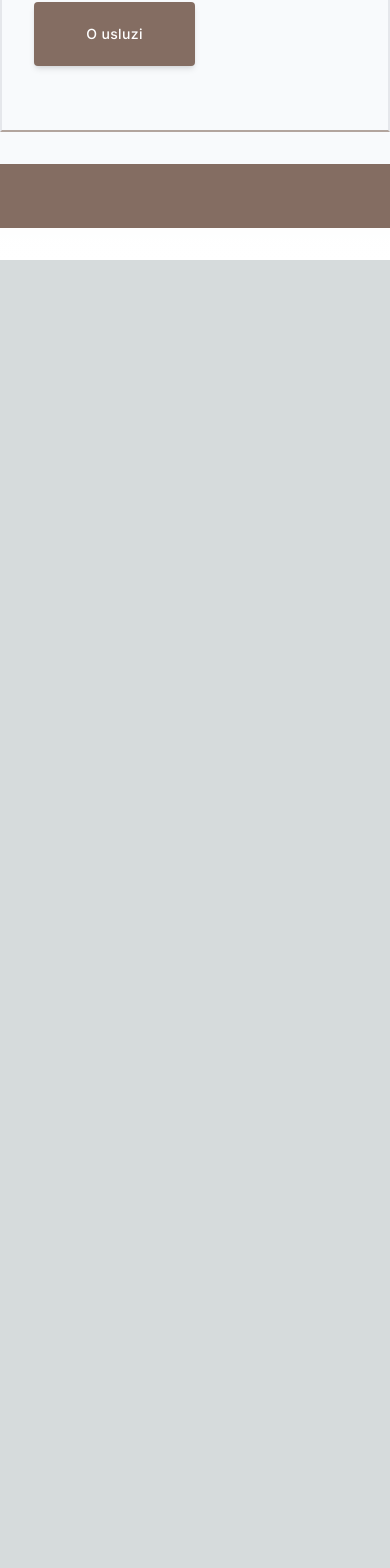
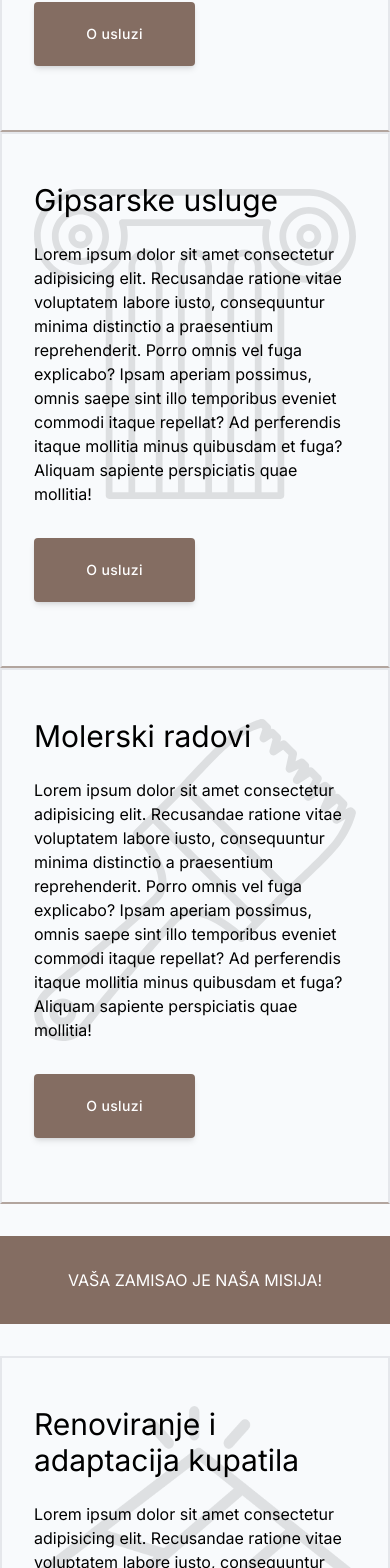
Before and after one commit to cehicm/ma-si-hausmajstor, a Next.js app: page /usluge in a window 390 px wide. Shown: the part 1538-3106 px from the top of the page. Before the commit the page ends 1798 px from the top, so only its background shows below. Built offline with nearby package versions, Linux system fonts and the light colour scheme.

Commit message:
Update service page components, styles

```diff
--- a/src/pages/usluge.js
+++ b/src/pages/usluge.js
@@ -4,6 +4,10 @@ import Image from "next/image";
 import heroImg from "../../public/images/usluge-hero.jpg";
 import waterIcon from "../../public/images/icons/water-icon.svg";
 import thunderIcon from "../../public/images/icons/thunder.svg";
+import columnImage from "../../public/images/icons/column.svg";
+import brushImage from "../../public/images/icons/brush.svg";
+import kitchenImage from "../../public/images/icons/kitchen-icon.svg";
+import tilesImage from "../../public/images/icons/tiles.png";
 
 import Service from "@/components/Service";
 import CTA from "@/components/CTA";
@@ -64,23 +68,57 @@ export default function usluge() {
 				</div>
 			</div>
 
-			<div className="grid lg:grid-cols-2 mt-12">
+			<div className="grid grid-cols-1 lg:grid-cols-2 mt-12">
 				<Service
 					title="Vodoinstalaterske usluge"
 					text="Lorem ipsum dolor sit amet consectetur adipisicing elit. Recusandae ratione vitae voluptatem labore iusto, consequuntur minima distinctio a praesentium reprehenderit. Porro omnis vel fuga explicabo? Ipsam aperiam possimus, omnis saepe sint illo temporibus eveniet commodi itaque repellat? Ad perferendis itaque mollitia minus quibusdam et fuga? Aliquam sapiente perspiciatis quae mollitia!"
-					url="usluge/vodoinstalaterske-usluge"
+					url="/usluge/vodoinstalaterske-usluge"
 					icon={waterIcon}
 				/>
 
 				<Service
 					title="Električarske usluge"
 					text="Lorem ipsum dolor sit amet consectetur adipisicing elit. Recusandae ratione vitae voluptatem labore iusto, consequuntur minima distinctio a praesentium reprehenderit. Porro omnis vel fuga explicabo? Ipsam aperiam possimus, omnis saepe sint illo temporibus eveniet commodi itaque repellat? Ad perferendis itaque mollitia minus quibusdam et fuga? Aliquam sapiente perspiciatis quae mollitia!"
-					url="usluge/vodoinstalaterske-usluge"
+					url="/usluge/elektricarske-usluge"
 					icon={thunderIcon}
 				/>
+
+				<Service
+					title="Gipsarske usluge"
+					text="Lorem ipsum dolor sit amet consectetur adipisicing elit. Recusandae ratione vitae voluptatem labore iusto, consequuntur minima distinctio a praesentium reprehenderit. Porro omnis vel fuga explicabo? Ipsam aperiam possimus, omnis saepe sint illo temporibus eveniet commodi itaque repellat? Ad perferendis itaque mollitia minus quibusdam et fuga? Aliquam sapiente perspiciatis quae mollitia!"
+					url="/usluge/gipsarske-usluge"
+					icon={columnImage}
+				/>
+
+				<Service
+					title="Molerski radovi"
+					text="Lorem ipsum dolor sit amet consectetur adipisicing elit. Recusandae ratione vitae voluptatem labore iusto, consequuntur minima distinctio a praesentium reprehenderit. Porro omnis vel fuga explicabo? Ipsam aperiam possimus, omnis saepe sint illo temporibus eveniet commodi itaque repellat? Ad perferendis itaque mollitia minus quibusdam et fuga? Aliquam sapiente perspiciatis quae mollitia!"
+					url="/usluge/molerski-radovi"
+					icon={brushImage}
+				/>
+
+				<div className="lg:col-span-2">
+					<CTA text="VAŠA ZAMISAO JE NAŠA MISIJA!" />
+				</div>
+
+				<Service
+					title="Renoviranje i adaptacija kupatila"
+					text="Lorem ipsum dolor sit amet consectetur adipisicing elit. Recusandae ratione vitae voluptatem labore iusto, consequuntur minima distinctio a praesentium reprehenderit. Porro omnis vel fuga explicabo? Ipsam aperiam possimus, omnis saepe sint illo temporibus eveniet commodi itaque repellat? Ad perferendis itaque mollitia minus quibusdam et fuga? Aliquam sapiente perspiciatis quae mollitia!"
+					url="/usluge/adaptacija-kupatila"
+					icon={tilesImage}
+				/>
+
+				<Service
+					title="Renoviranje kuhinje"
+					text="Lorem ipsum dolor sit amet consectetur adipisicing elit. Recusandae ratione vitae voluptatem labore iusto, consequuntur minima distinctio a praesentium reprehenderit. Porro omnis vel fuga explicabo? Ipsam aperiam possimus, omnis saepe sint illo temporibus eveniet commodi itaque repellat? Ad perferendis itaque mollitia minus quibusdam et fuga? Aliquam sapiente perspiciatis quae mollitia!"
+					url="/usluge/renovacije"
+					icon={kitchenImage}
+				/>
+
+				<div className="lg:col-span-2">
+					<CTA text="Pozovite nas na 060 722 5558" url="tel:+381607225558" />
+				</div>
 			</div>
-
-			<CTA />
 		</>
 	);
 }
```
